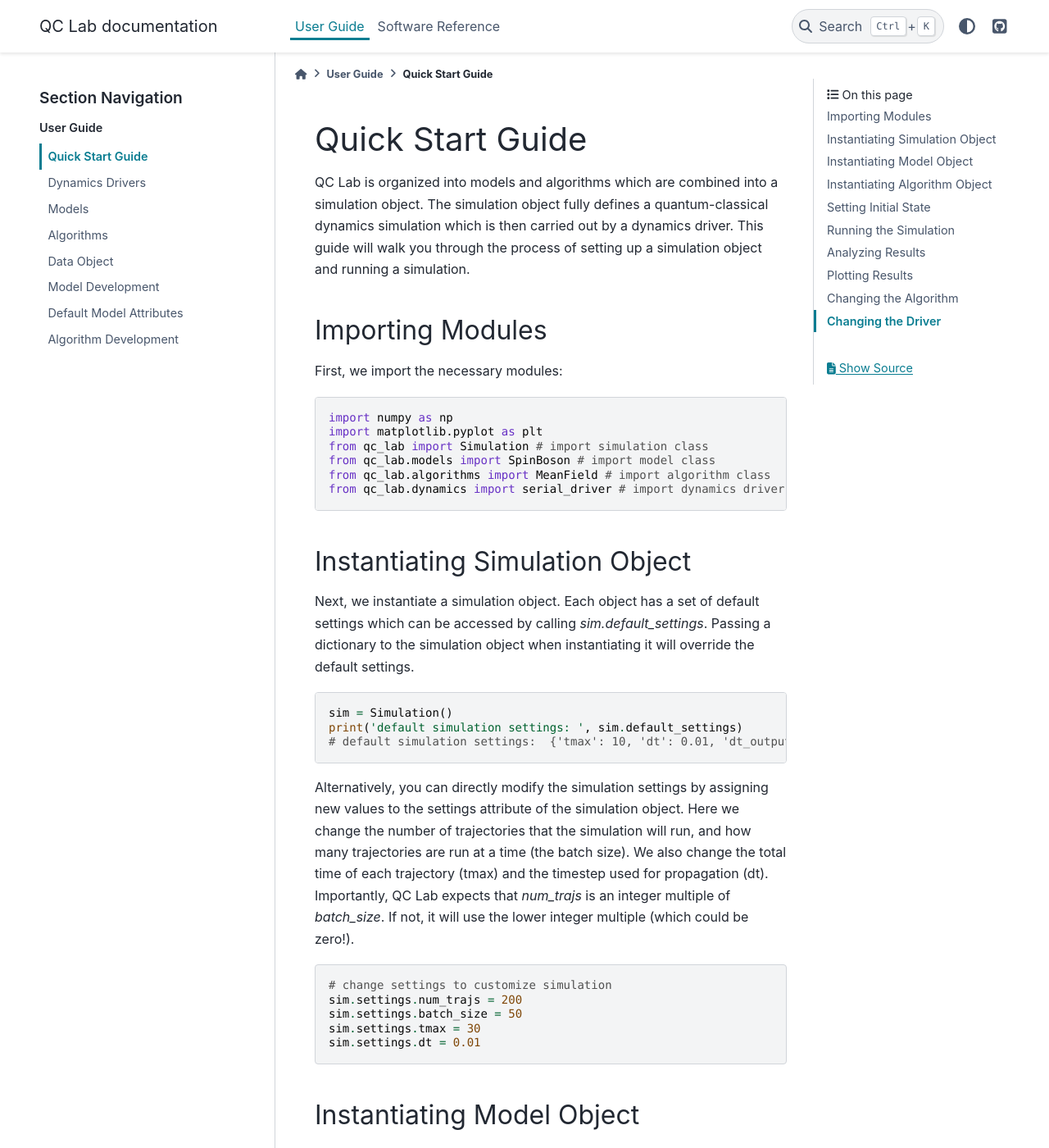
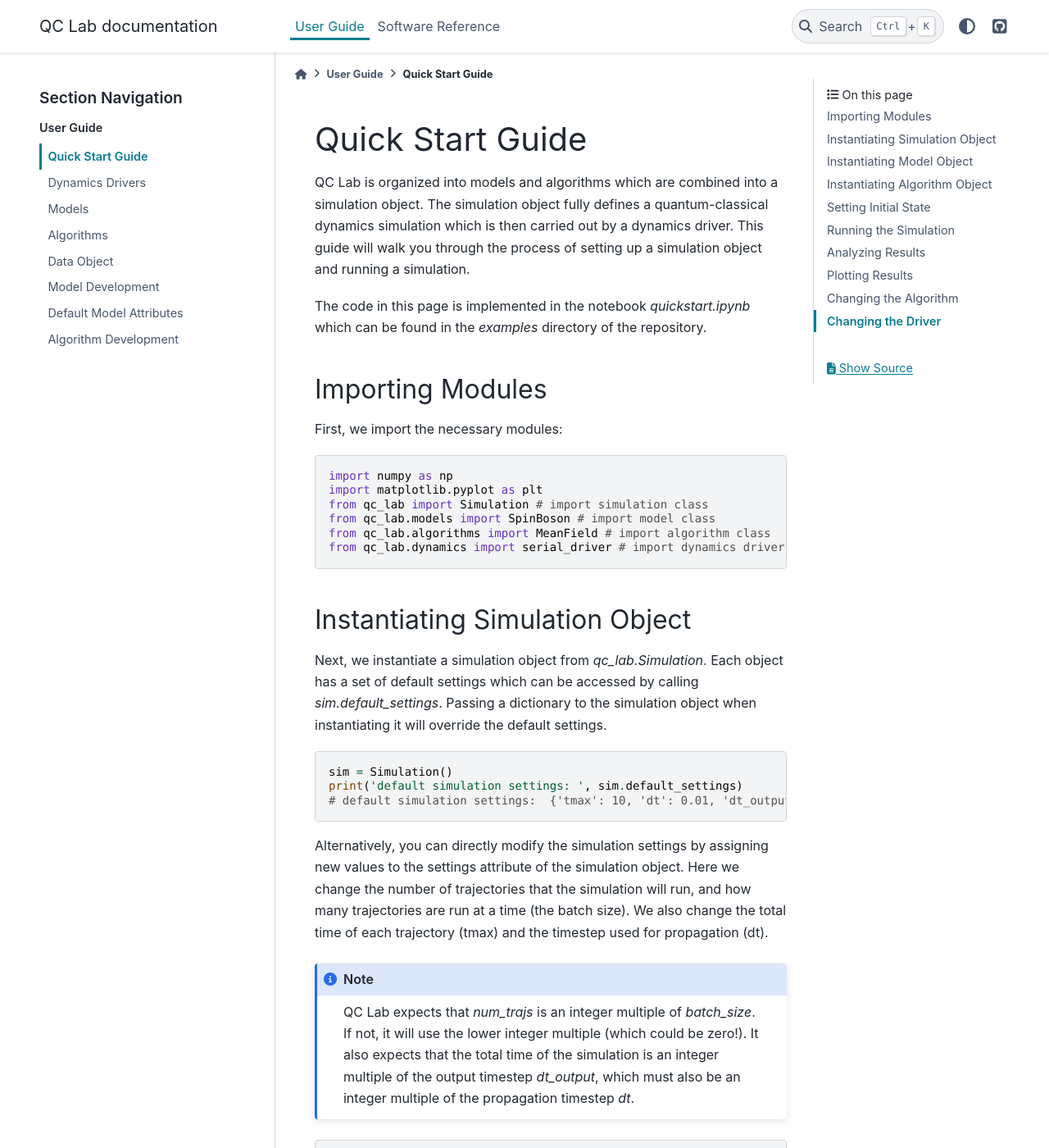
Before and after one commit to tempelaar-team/qc_lab, a Sphinx documentation site: the page built from docs/user_guide/quickstart/quickstart.rst, in a window 1280 px wide and 1400 px high. Shown: the whole window at 82% size. Built offline with Sphinx 7.4.7 and the PyData theme 0.15.4, drawn with Linux system fonts in a browser that asks for light colours; pages that are not in the unit, such as notebooks, are missing from menus; some of the changed text lies outside the part shown.

Commit message:
updated quickstart

```diff
--- a/docs/user_guide/quickstart/quickstart.rst
+++ b/docs/user_guide/quickstart/quickstart.rst
@@ -7,6 +7,8 @@ Quick Start Guide
 QC Lab is organized into models and algorithms which are combined into a simulation object.
 The simulation object fully defines a quantum-classical dynamics simulation which is then carried out by a dynamics driver.
 This guide will walk you through the process of setting up a simulation object and running a simulation.
+
+The code in this page is implemented in the notebook `quickstart.ipynb` which can be found in the `examples` directory of the repository.
 
 
 Importing Modules
@@ -27,7 +29,7 @@ First, we import the necessary modules:
 Instantiating Simulation Object
 ~~~~~~~~~~~~~~~~~~~~~~~~~~~~~~~
 
-Next, we instantiate a simulation object. Each object has a set of default settings which can be accessed by calling `sim.default_settings`.
+Next, we instantiate a simulation object from `qc_lab.Simulation`. Each object has a set of default settings which can be accessed by calling `sim.default_settings`.
 Passing a dictionary to the simulation object when instantiating it will override the default settings.
 
 .. code-block:: python
@@ -38,7 +40,13 @@ Passing a dictionary to the simulation object when instantiating it will overrid
 
 Alternatively, you can directly modify the simulation settings by assigning new values to the settings attribute of the simulation object. Here we change the number
 of trajectories that the simulation will run, and how many trajectories are run at a time (the batch size). We also change the total time of each trajectory (tmax) and the
-timestep used for propagation (dt). Importantly, QC Lab expects that `num_trajs` is an integer multiple of `batch_size`. If not, it will use the lower integer multiple (which could be zero!).
+timestep used for propagation (dt).
+
+.. note::
+
+    QC Lab expects that `num_trajs` is an integer multiple of `batch_size`. If not, it will use the lower integer multiple (which could be zero!).
+    It also expects that the total time of the simulation is an integer multiple of the output timestep `dt_output`, which must also be an integer multiple
+    of the propagation timestep `dt`.
 
 .. code-block:: python
 
@@ -47,6 +55,7 @@ timestep used for propagation (dt). Importantly, QC Lab expects that `num_trajs`
     sim.settings.batch_size = 50
     sim.settings.tmax = 30
     sim.settings.dt = 0.01
+    sim.settings.dt_output = 0.1
 
 Instantiating Model Object
 ~~~~~~~~~~~~~~~~~~~~~~~~~~
```
Also changed, not shown: 1 other file.
